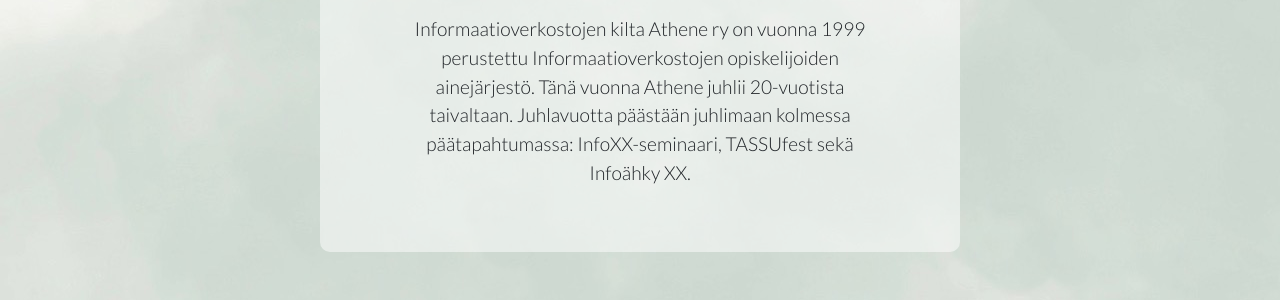
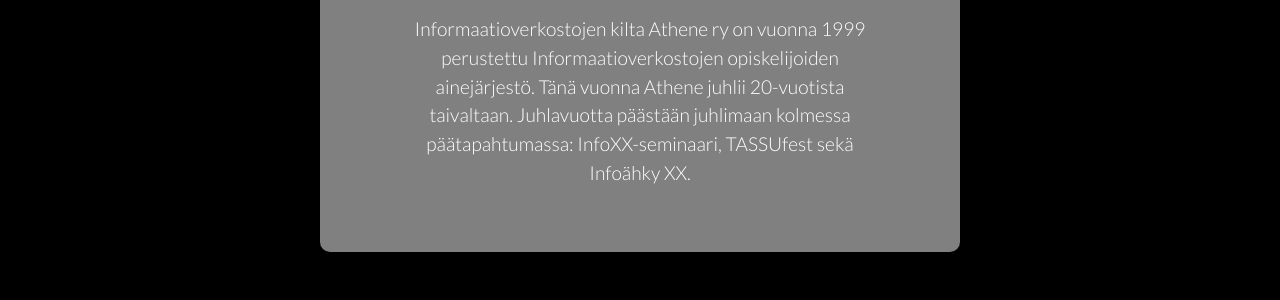
Before and after one commit to ilonarahnasto/athene20, a plain HTML site: page index.html in a window 1280 px wide. Shown: the part 622-922 px from the top of the page. Drawn offline with nearby package versions, Linux system fonts and the light colour scheme.

Commit message:
backgroud-color change

```diff
--- a/styles.css
+++ b/styles.css
@@ -1,6 +1,4 @@
-body {
-  background-image: url("static/vujutausta2.jpg"), url("static/vujutausta.jpg");
-  background-repeat: no-repeat;
+html body {
   background-color: black;
   color: white;
   font-family: "Lato", sans-serif !important;
```
